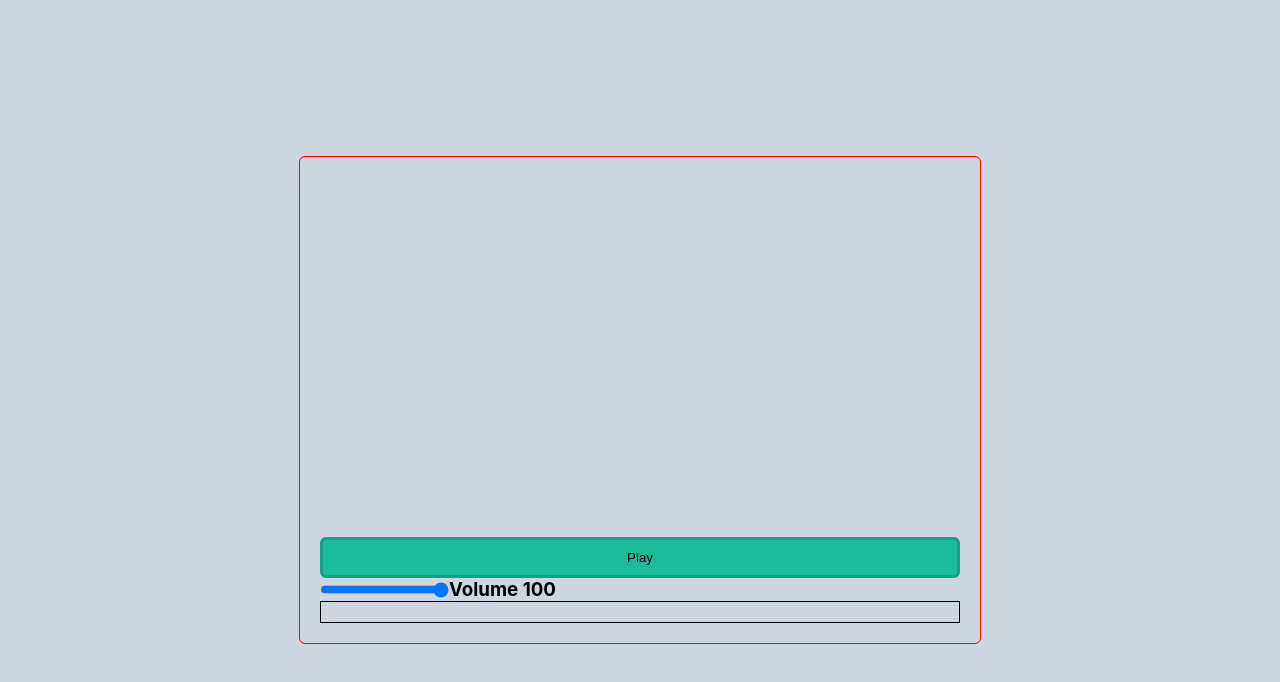
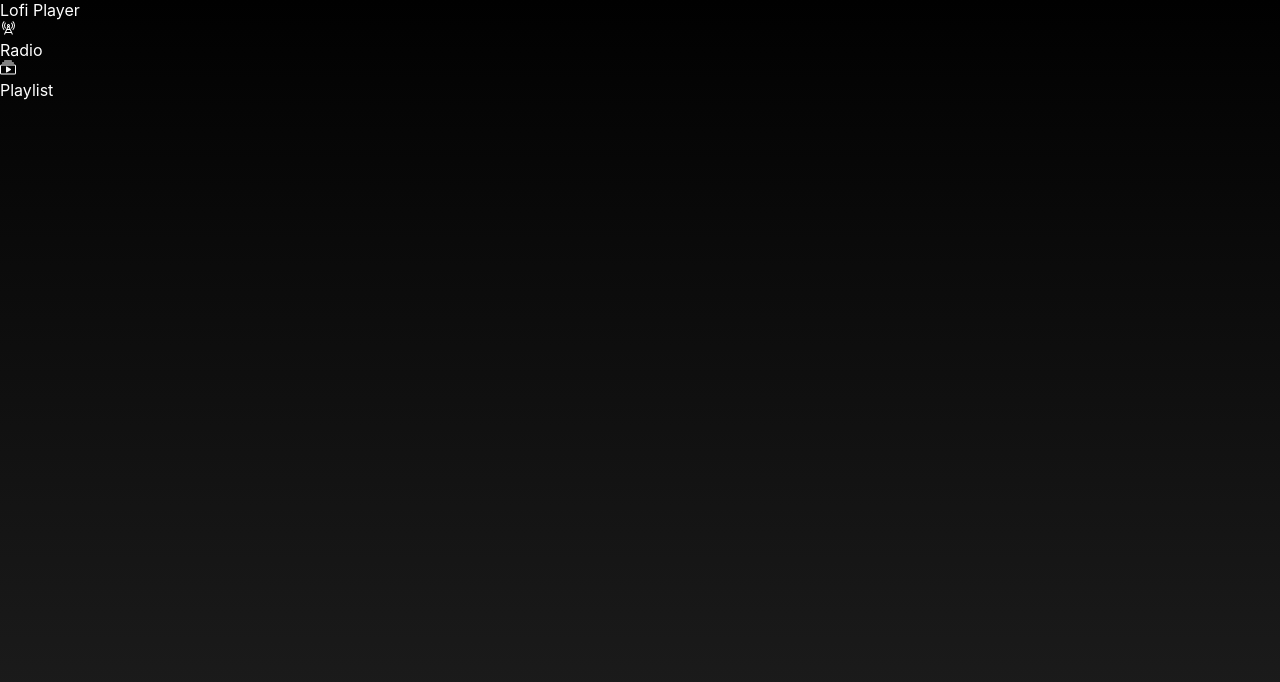
Before and after one commit to akashvaghela09/lofi-radio, a React (Create React App) app: page / in a window 1280 px wide. Shown: the top 682 px of the page. Built offline with nearby package versions, Linux system fonts and the light colour scheme.

Commit message:
new routes added

```diff
--- a/src/Routes/AllRoutes.jsx
+++ b/src/Routes/AllRoutes.jsx
@@ -1,13 +1,17 @@
 import React from 'react';
 import { Route, Routes } from 'react-router-dom';
 import { Template } from '../Components/Template';
-import { Player } from '../Components/Player';
+import { Home } from './Home';
+import { Radio } from './Radio';
+import { Playlist } from './Playlist';
 
 const AllRoutes = () => {
     return (
-        <div>
+        <div style={{width: "100%", height: "100%"}}>
             <Routes>
-                <Route exact path="/" element={<Player />} />
+                <Route exact path="/" element={<Home />} />
+                <Route exact path="/radio" element={<Radio />} />
+                <Route exact path="/playlist" element={<Playlist />} />
                 <Route exact path="/template" element={<Template />} />
                 <Route path="*" element={<h1>Page Not found</h1>}>
                 </Route>
--- /dev/null
+++ b/src/Routes/Home.jsx
@@ -0,0 +1,24 @@
+import React from 'react';
+import styles from '../Styles/Home.module.css'
+import { VscRadioTower } from "react-icons/vsc";
+import { BsCollectionPlay } from "react-icons/bs";
+
+const Home = () => {
+    return (
+        <div className={styles.wrapper}>
+            <div className={styles.header}>
+                <div>Lofi Player</div>
+                <div>
+                    <VscRadioTower />
+                    <p>Radio</p>
+                </div>
+                <div>
+                    <BsCollectionPlay />
+                    <p>Playlist</p>
+                </div>
+            </div>
+        </div>
+    )
+}
+
+export { Home }
--- /dev/null
+++ b/src/Routes/Playlist.jsx
@@ -0,0 +1,12 @@
+import React from 'react';
+import styles from '../Styles/Playlist.module.css'
+
+const Playlist = () => {
+    return (
+        <div className={styles.wrapper}>
+            Playlist
+        </div>
+    )
+}
+
+export { Playlist }
--- /dev/null
+++ b/src/Routes/Radio.jsx
@@ -0,0 +1,12 @@
+import React from 'react';
+import styles from '../Styles/Radio.module.css'
+
+const Radio = () => {
+    return (
+        <div className={styles.wrapper}>
+            Radio
+        </div>
+    )
+}
+
+export { Radio }
--- /dev/null
+++ b/src/Styles/Home.module.css
@@ -0,0 +1,9 @@
+.wrapper {
+    width: 100%;
+    height: 100vh;
+    color: white;
+    background: #010101;
+    background: -webkit-linear-gradient(top, #010101, #1f1f1f);
+    background: -moz-linear-gradient(top, #010101, #1f1f1f);
+    background: linear-gradient(to bottom, #010101, #1f1f1f);
+}
```
Also changed, not shown: src/Styles/Playlist.module.css (added), src/Styles/Radio.module.css (added).
